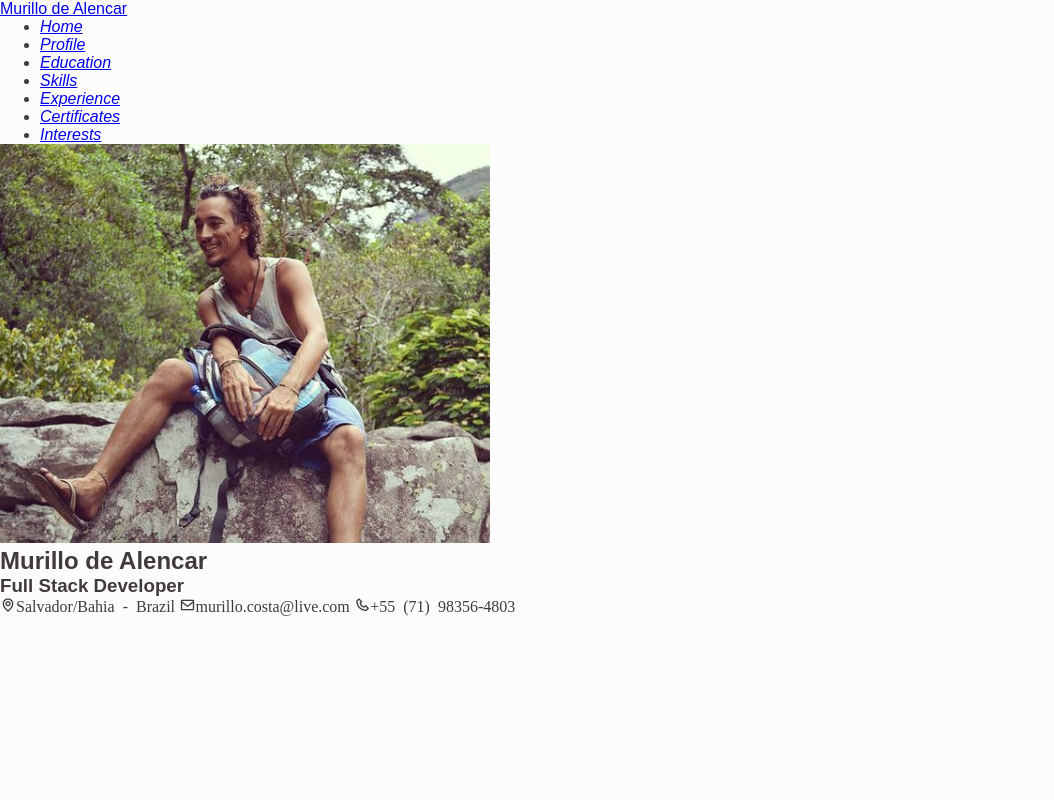
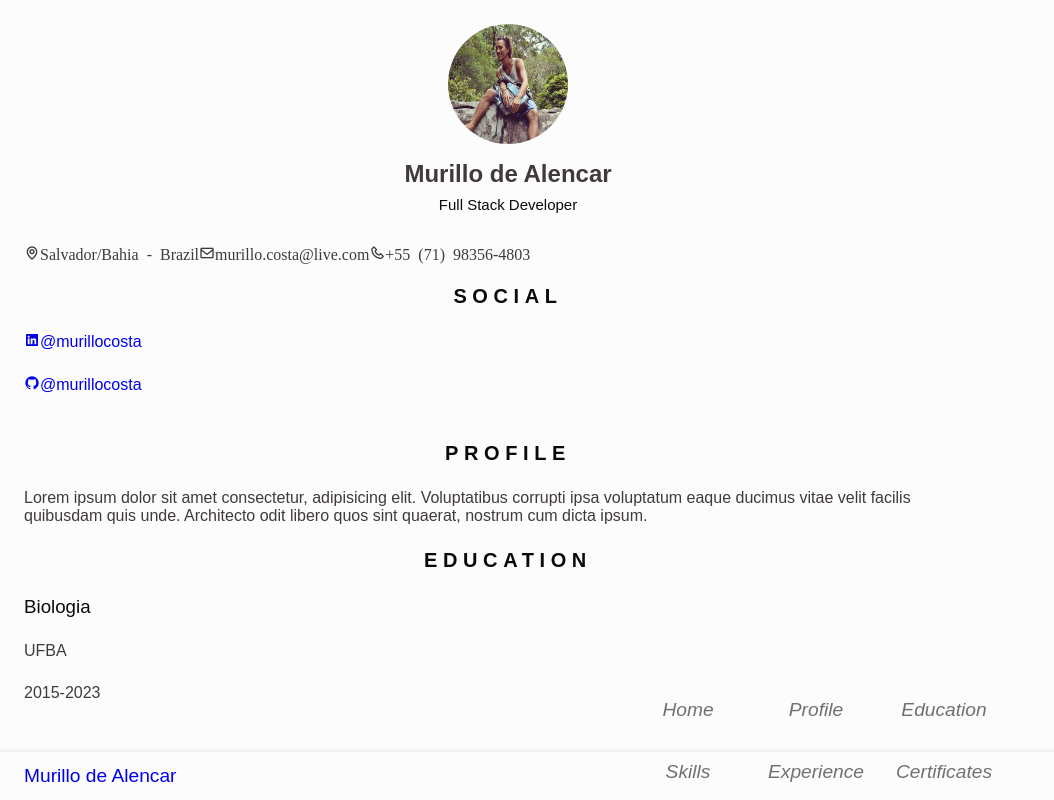
Before and after one commit to murillocosta/curriculo, a plain HTML site: page index.html in a window 1280 px wide. Shown: the whole page, without its empty margins (0-1054 px from the left). Drawn offline with nearby package versions, Linux system fonts and the light colour scheme.

Commit message:
update html and css

```diff
--- a/assets/css/styles.css
+++ b/assets/css/styles.css
@@ -65,3 +65,158 @@ ul,
 p {
     margin: 0;
 }
+
+h3 {
+    color: var(--title-color);
+    font-weight: var(--font-medium);
+}
+
+ul {
+    padding: 0;
+    list-style: none;
+}
+a {
+    text-decoration: none;
+
+}
+
+img{
+    max-width: 100%;
+    height: auto;
+}
+
+.section {
+    padding: 1.5rem 0;
+}
+
+.section-title {
+    font-size: var(--h2-font-size);
+    color: var(--title-color);
+    font-weight: var(--font-semi-bold);
+    text-transform: uppercase;
+    letter-spacing: 0.35rem;
+    text-align: center;
+    margin-bottom: var(--mb-3);
+}
+
+/*Layout*/
+
+.bd-container {
+    max-width: 968px;
+    width: calc(100% - 3rem);
+    margin-left: var(--mb-3);
+    margin-right: var(--mb-3);
+
+}
+
+.bd-grid {
+    display: grid;
+    gap: 1.5rem;
+
+}
+
+.l-header {
+    width: 100%;
+    position: fixed;
+    bottom: 0;
+    left: 0;
+    z-index: var(--z-fixed);
+    box-shadow: 0 -1px 4px rgba(0, 0, 0, 0.1);
+    transition: 0.3s;
+}
+
+nav {
+    height: var(--header-height);
+    display: flex;
+    justify-content: space-between;
+    align-items: center;
+}
+
+.nav__logo, .nav__toggle{
+    font-size: 1.2rem;
+    cursor: pointer;
+}
+
+.nav__list {
+    display: grid;
+    grid-template-columns: repeat(3, 1fr);
+    gap: 2rem;
+}
+
+.nav__item {
+    text-align: center;
+}
+
+.nav__link {
+    display: flex;
+    flex-direction: column;
+    font-size: var(--small-font-size);
+    color: var(--text-color-light);
+    font-weight: var(--font-medium);
+
+
+}
+
+.nav__icon {
+    font-size: 1.2rem;
+    margin-bottom: var(--mb-1);
+}
+
+
+@media screen and (max-width: 968px) {
+    .nav__menu{
+        position: fixed;
+        bottom: -100%;
+        left: 0%;
+        width: 100%;
+        padding: 2rem 1.5rem;
+        background-color: var(--body-color);
+        box-shadow: 0 1px 4px rgba(0, 0, 0, 0.1);
+        border-radius: 1rem 1rem 0 0;
+        z-index: var(--z-fixed);
+        transition: 0.3s;
+    }
+
+}
+
+.home {
+    position: relative;
+}
+
+.home__container {
+    gap: 3rem;
+    }
+
+.home__data {
+    gap: 0.5rem;
+    text-align: center;
+
+}
+
+.home__img {
+    width: 120px;
+    height: 120px;
+    border-radius: 50%;
+    justify-self: center;
+    margin-bottom: var(--mb-1);
+}
+
+.home__title {
+    font-size: var(--h1-font-size);
+
+}
+
+.home__profession {
+    font-size: var(--normal-font-size);
+    margin-bottom: var(--mb-1);
+
+}
+
+.home__address {
+    gap: 1rem;
+
+}
+
+.home__information {
+    display: flex;
+}
--- a/index.html
+++ b/index.html
@@ -14,7 +14,7 @@
 
 <body>
     <header class="l-header">
-        <nav class="nav bd-container">
+        <nav class="bd-container">
             <a href="#" class="nav__logo">Murillo de Alencar</a>
             <div class="nav__menu" id="nav-menu">
                 <ul class="nav__list">
@@ -72,11 +72,11 @@
                 <!--Home-->
                 <section class="home" id="home">
                     <div class="home__container section bd-grid">
-                        <div class="home__logo bd-grid">
+                        <div class="home__data bd-grid">
                             <img src="./assets/images/perfil.png" alt="Foto de Perfil" class="home__img">
-                        </div>
+
                         <h1 class="home__title">Murillo de Alencar</h1>
-                        <h3 class="home__subtitulo">Full Stack Developer</h3>
+                        <h3 class="home__profession">Full Stack Developer</h3></div>
                     </div>
                     <address class="home__address bd-grid">
                         <span class="home__information">
@@ -87,12 +87,43 @@
                     </address>
                 </section>
                 <!--Social-->
-                <section class="social" id="social">
+                <section class="social section" id="social">
+                    <h2 class="section-title">Social</h2>
+                    <div class="social__container bd-grid">
+                        <a href="https://www.linkedin.com/in/murillocosta/" target="_blank" class="social__link">
+                            <i class="bx bxl-linkedin-square social__icon"></i>@murillocosta
+                        </a>
+                        <a href="https://github.com/murillocosta"><i
+                                class="bx bxl-github social__icon"></i>@murillocosta</a>
+                    </div>
 
+                </section>
+                <!--Profile-->
+                <section class="profile section" id="profile">
+                    <h2 class="section-title">Profile</h2>
+                    <p class="profile__description">Lorem ipsum dolor sit amet consectetur, adipisicing elit.
+                        Voluptatibus corrupti ipsa voluptatum eaque ducimus vitae velit facilis quibusdam quis unde.
+                        Architecto odit libero quos sint quaerat, nostrum cum dicta ipsum.</p>
                 </section>
                 <!--Education-->
                 <section class="education" id="education">
+                    <h2 class="section-title">Education</h2>
+                    <!--Container-->
+                    <div class="education__container bd-grid">
+                    <!--Content-->
+                        <div class="education__content">
+                            <div class="education__time">
+                                <span class="education__rounder"></span>
+                            <span class="education__line"></span>
+                        </div>
+                        <div class="education__data bd-grid">
+                            <h3 class="education__title">Biologia</h3>
+                            <span class="education__studies">UFBA</span>
+                            <span class="education__year">2015-2023</span>
+                        </div>
+                    </div>
 
+                    </div>
                 </section>
                 <!--Skills-->
                 <section class="skills" id="skills">
```
